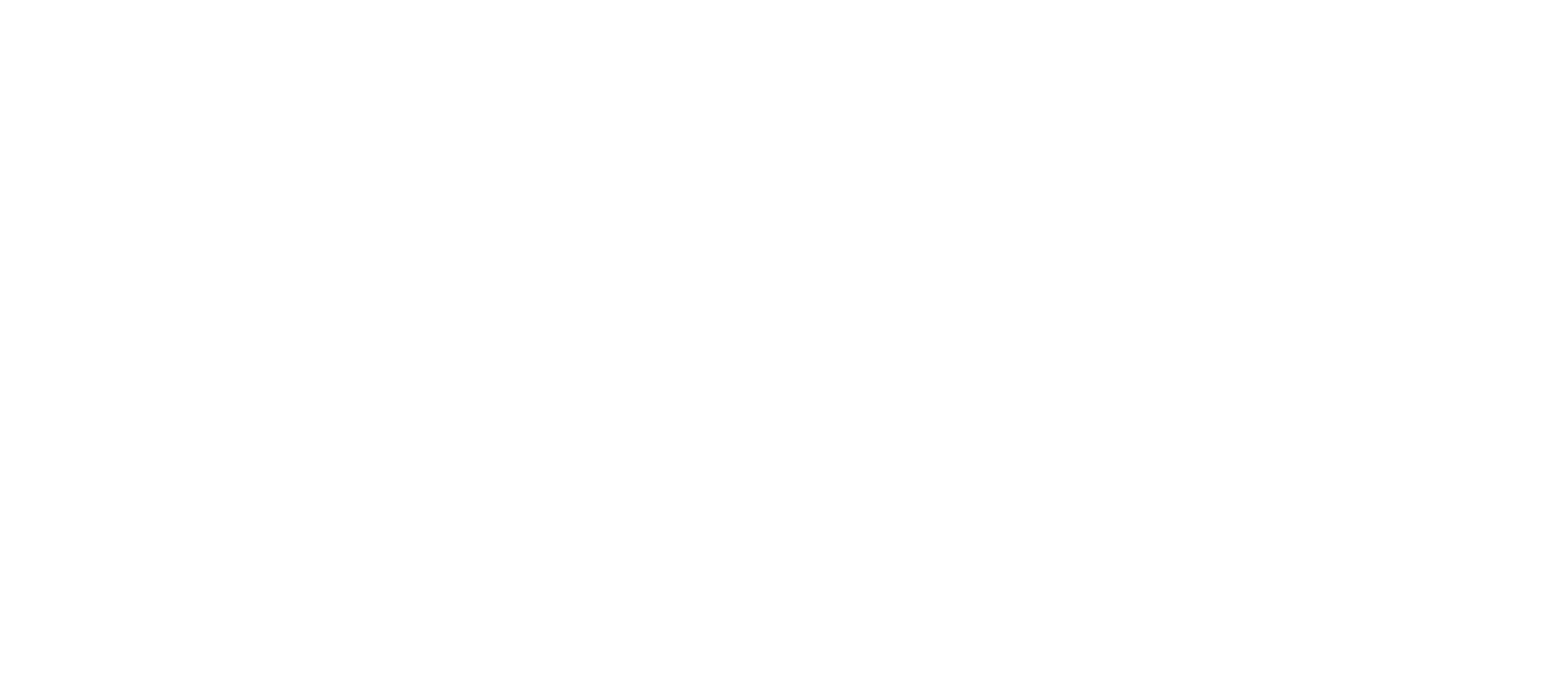
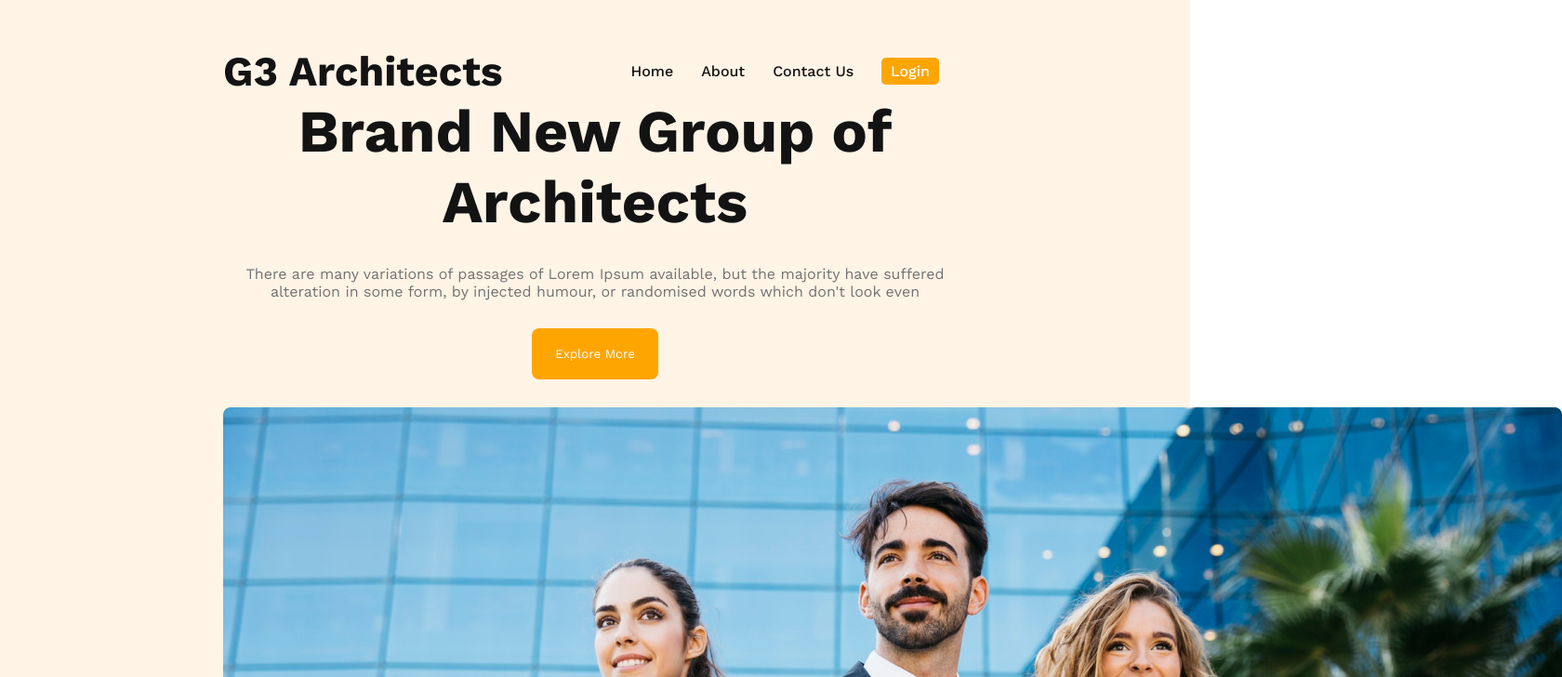
Before and after one commit to Shikder-Tarek-15/g3-architects-website, a plain HTML site: page index.html in a window 1280 px wide. Shown: the top 728 px of the page at 93% size, 1680 px wide, since content can reach past the window. Drawn offline with nearby package versions, Linux system fonts and the light colour scheme.

Commit message:
Add header section

```diff
--- a/index.html
+++ b/index.html
@@ -4,8 +4,36 @@
     <meta charset="UTF-8">
     <meta name="viewport" content="width=device-width, initial-scale=1.0">
     <title>Architects Website</title>
+    <link rel="stylesheet" href="styles/style.css">
 </head>
 <body>
+    <header>
+        <nav>
+            <h3>G3 Architects</h3>
+            <ul>
+                <li><a href="">Home</a></li>
+                <li><a href="">About</a></li>
+                <li><a href="">Contact Us</a></li>
+                <li><a class="login" href="">Login</a></li>
+            </ul>
+        </nav>
 
+        <div class="banner">
+            <div class="banner-content">
+                <h1 class="banner-title">Brand New Group of Architects</h1>
+                <p class="banner-description">There are many variations of passages of Lorem Ipsum available, but the majority have suffered alteration in some form, by injected humour, or randomised words which don't look even</p>
+                <button class="btn-primary">Explore More</button>
+            </div>
+            <div class="banner-img">
+                <img src="images/banner.png" alt="">
+            </div>
+        </div>
+    </header>
+    <main>
+
+    </main>
+    <footer>
+
+    </footer>
 </body>
 </html>
--- a/styles/style.css
+++ b/styles/style.css
@@ -0,0 +1,94 @@
+@import url('https://fonts.googleapis.com/css2?family=Inter:wght@400;500;600;700&family=Merriweather:wght@400;900&family=Work+Sans:wght@400;500;600;700&display=swap');
+
+*{
+    font-family: 'Work Sans', sans-serif;
+    margin: 0;
+    padding: 0;
+    box-sizing: border-box;
+}
+
+
+/* Common Shared Style */
+.btn-primary{
+    background-color: orange;
+    color: white;
+    border-radius: 8px;
+    padding: 20px 25px;
+    border: none;
+
+}
+
+
+
+
+/* Header section */
+
+header{
+    background-color: rgba(255, 144, 14, 0.10);
+    padding: 50px 240px;
+}
+
+nav{
+    display: flex;
+    justify-content: space-between;
+    align-items: center;
+}
+
+nav h3{
+    font-size: 2.8rem;
+    color: #131313;
+    font-weight: 700;
+}
+
+nav > ul{
+    display: flex;
+}
+
+nav li{
+
+    list-style: none;
+    margin-right: 30px;
+    font-size: 1rem;
+    font-weight: 500;
+}
+
+nav a{
+    text-decoration: none;
+    color: #131313;
+}
+
+.login{
+    background-color: orange;
+    padding: 5px 10px;
+    border-radius: 5px;
+    color: white;
+}
+
+/* Banner section */
+
+.banner{
+    text-align: center;
+}
+
+.banner-content{
+    max-width: 860px;
+    margin: 0 auto;
+}
+
+.banner-title{
+    color: #131313;
+    font-size: 4rem;
+    font-weight: 700;
+    margin-bottom: 30px;
+}
+
+.banner-description{
+    color: #727272;
+    font-size: 1rem;
+    font-weight: 400;
+    margin-bottom: 30px;
+}
+
+.banner-img{
+    margin-top: 30px;
+}
```
